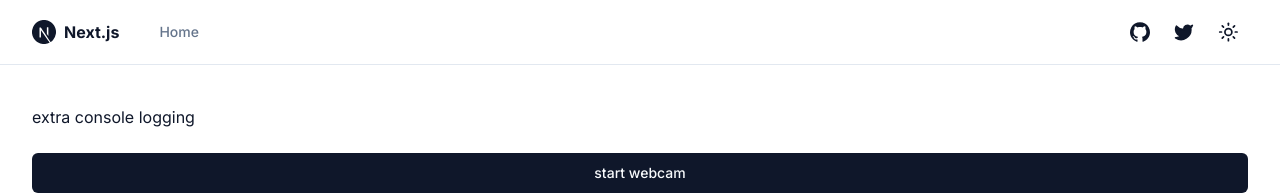
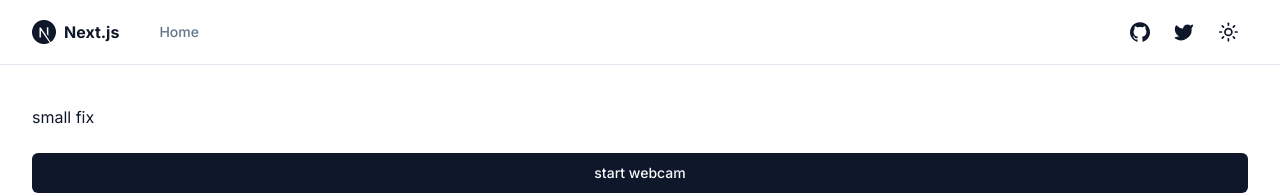
Before and after one commit to calvinusesyourcode/shh, a Next.js app: page / in a window 1280 px wide. Shown: the top 195 px of the page. Built offline with nearby package versions, Linux system fonts and the light colour scheme.

Commit message:
small fix for real

```diff
--- a/app/page.tsx
+++ b/app/page.tsx
@@ -134,7 +134,7 @@ export default function IndexPage() {
 
   return (
     <section className="container grid items-center gap-6 pb-8 pt-6 md:py-10">
-      <p>extra console logging</p>
+      <p>small fix</p>
       <Button onClick={() => {startWebcam()}}>start webcam</Button>
       <Button onClick={() => {startCall()}}>start call</Button>
       <input id="callInputField" />
```
